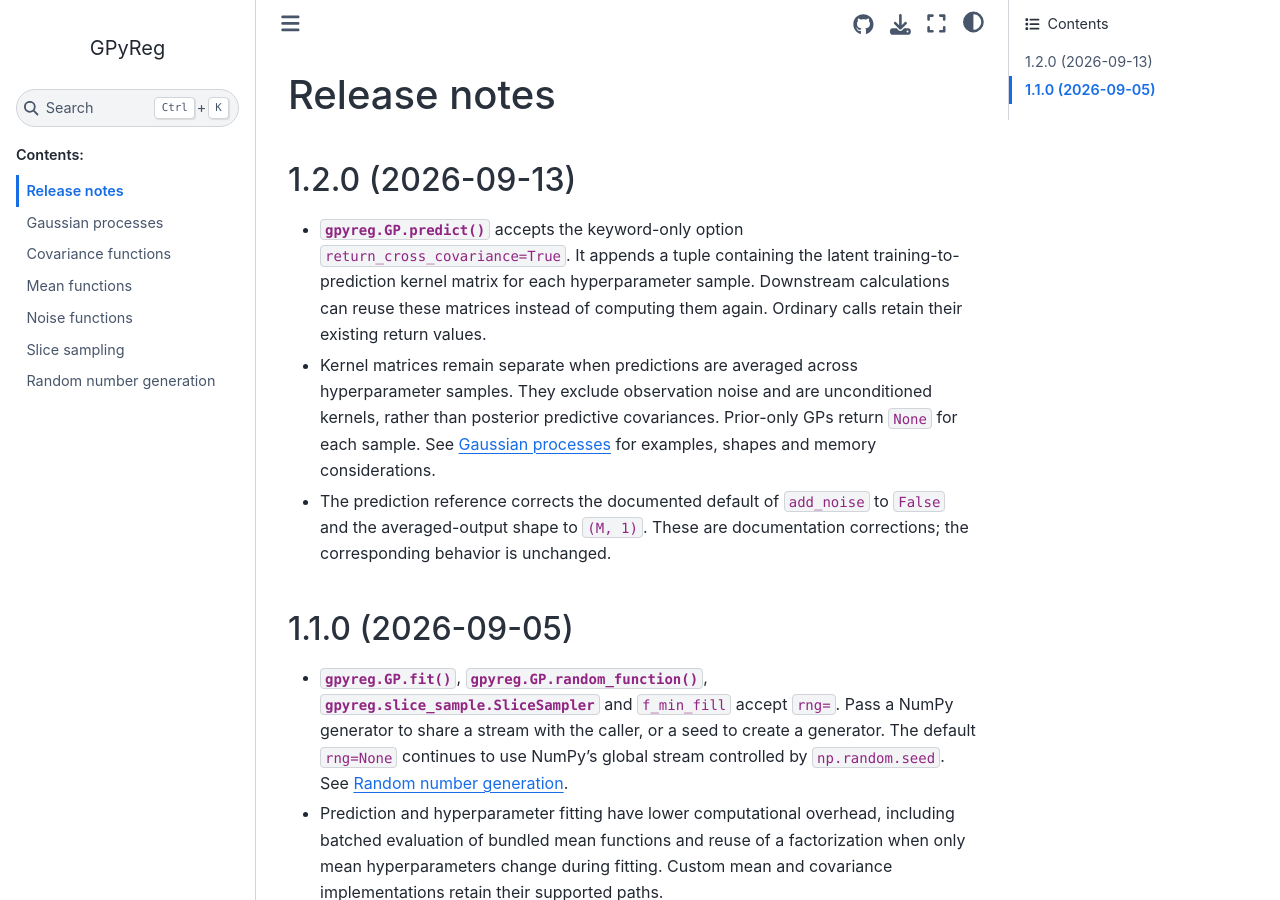
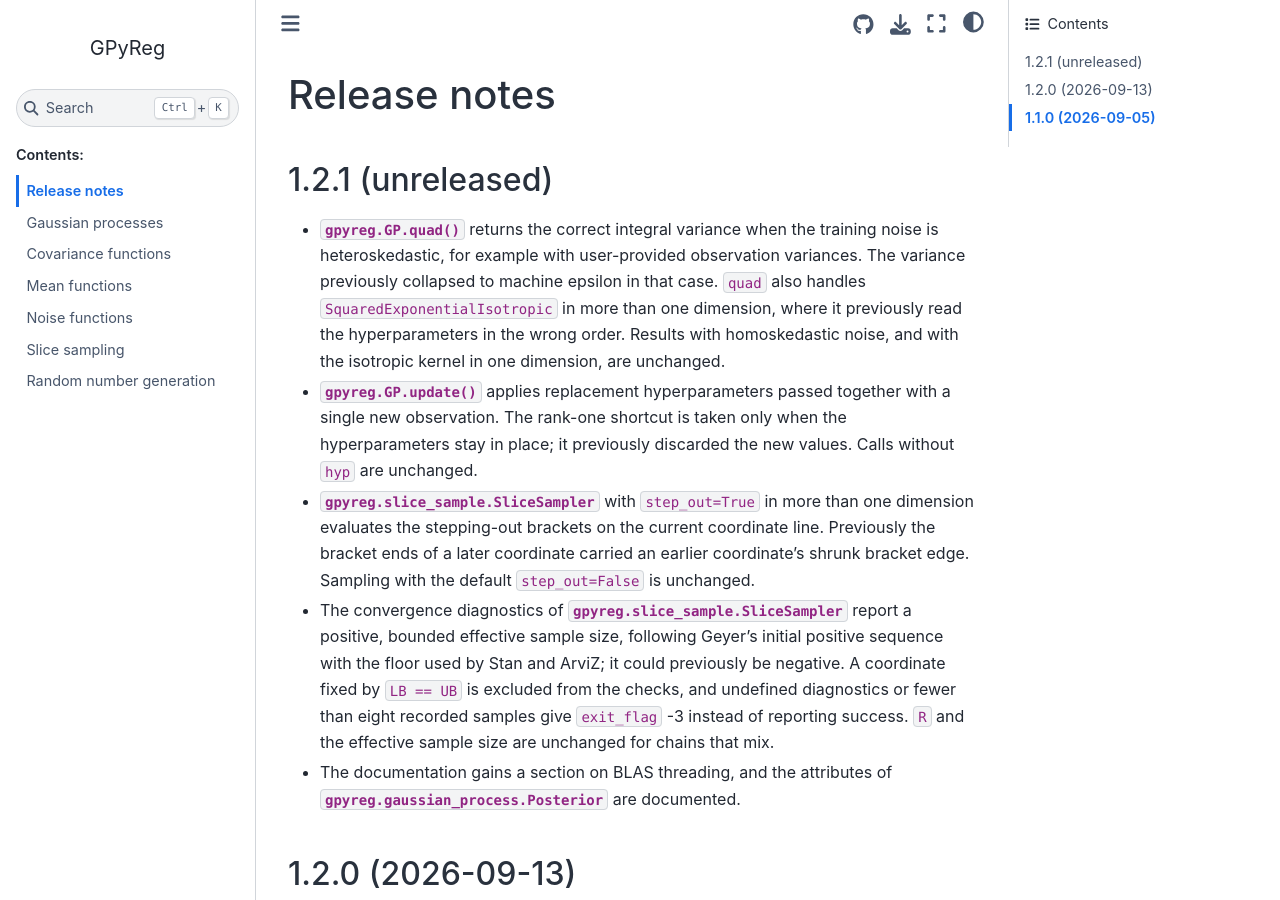
Before and after one commit to acerbilab/gpyreg, a Sphinx documentation site: the page built from docsrc/source/release_notes.rst, in a window 1280 px wide and 900 px high. Built offline with Sphinx 7.4.7 and the Sphinx Book theme 1.1.4, drawn with Linux system fonts in a browser that asks for light colours.

Commit message:
docs: add 1.2.1 release notes
Covers #48 and #49. The heading carries a placeholder date to be set when the release is tagged.

Co-Authored-By: Claude Fable 5.1 <noreply@anthropic.com>

```diff
--- a/docsrc/source/release_notes.rst
+++ b/docsrc/source/release_notes.rst
@@ -1,5 +1,35 @@
 Release notes
 =============
+
+1.2.1 (unreleased)
+------------------
+
+* :meth:`gpyreg.GP.quad` returns the correct integral variance when the
+  training noise is heteroskedastic, for example with user-provided
+  observation variances. The variance previously collapsed to machine
+  epsilon in that case. ``quad`` also handles
+  ``SquaredExponentialIsotropic`` in more than one dimension, where it
+  previously read the hyperparameters in the wrong order. Results with
+  homoskedastic noise, and with the isotropic kernel in one dimension, are
+  unchanged.
+* :meth:`gpyreg.GP.update` applies replacement hyperparameters passed
+  together with a single new observation. The rank-one shortcut is taken
+  only when the hyperparameters stay in place; it previously discarded the
+  new values. Calls without ``hyp`` are unchanged.
+* :class:`gpyreg.slice_sample.SliceSampler` with ``step_out=True`` in more
+  than one dimension evaluates the stepping-out brackets on the current
+  coordinate line. Previously the bracket ends of a later coordinate
+  carried an earlier coordinate's shrunk bracket edge. Sampling with the
+  default ``step_out=False`` is unchanged.
+* The convergence diagnostics of :class:`gpyreg.slice_sample.SliceSampler`
+  report a positive, bounded effective sample size, following Geyer's
+  initial positive sequence with the floor used by Stan and ArviZ; it
+  could previously be negative. A coordinate fixed by ``LB == UB`` is
+  excluded from the checks, and undefined diagnostics or fewer than eight
+  recorded samples give ``exit_flag`` -3 instead of reporting success.
+  ``R`` and the effective sample size are unchanged for chains that mix.
+* The documentation gains a section on BLAS threading, and the attributes
+  of :class:`gpyreg.gaussian_process.Posterior` are documented.
 
 1.2.0 (2026-09-13)
 ------------------
```
